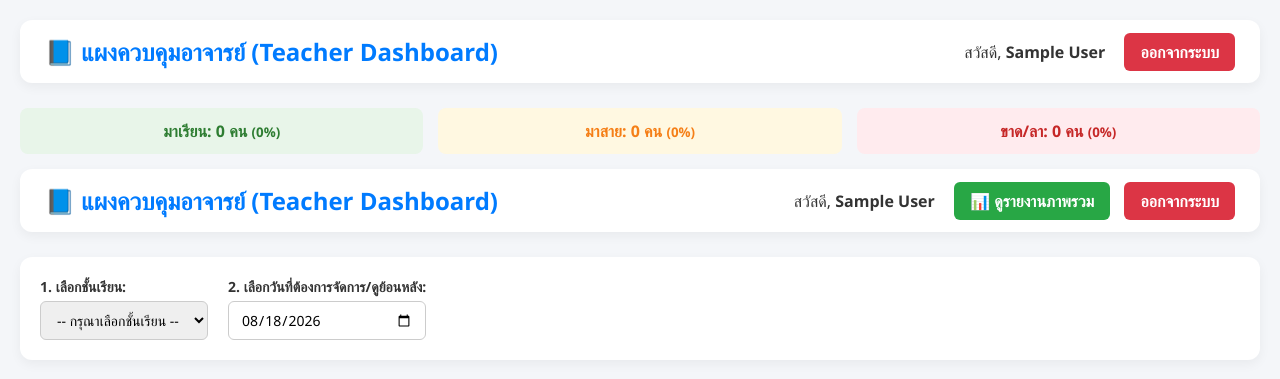
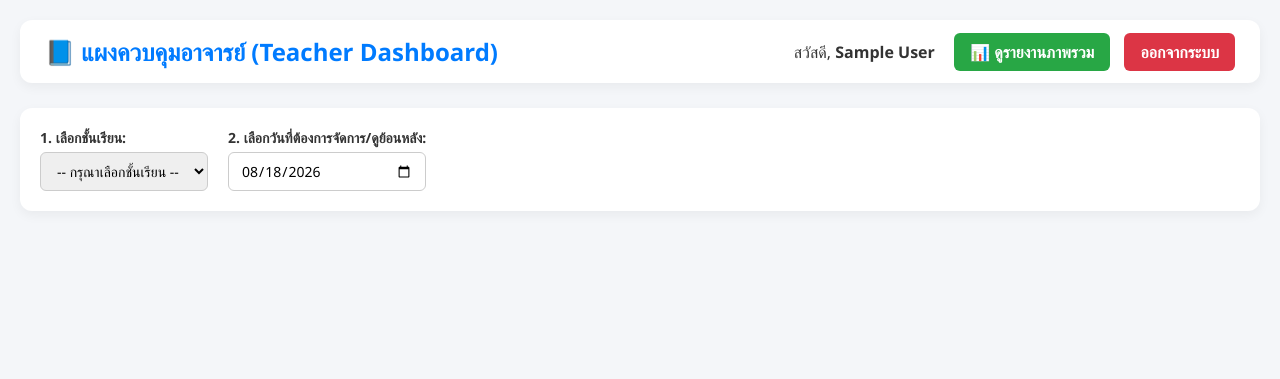
Before and after one commit to khathawutpoolperm89-coder/BTADBase, a Flask app: template templates/teacher_dashboard.html in a window 1280 px wide. Shown: the top 379 px of the page. Run offline with Flask 3, Linux system fonts and the light colour scheme; the template is opened without the code that fills it, so the values that code supplies are empty; the visitor is signed in with stand-in values (Sample User, id 1).

Commit message:
First commit for Render

```diff
--- a/templates/teacher_dashboard.html
+++ b/templates/teacher_dashboard.html
@@ -3,30 +3,33 @@
 <head>
     <meta charset="UTF-8">
     <meta name="viewport" content="width=device-width, initial-scale=1.0">
-    <title>Teacher Dashboard - ตรวจสอบย้อนหลัง</title>
+    <title>Teacher Dashboard - ระบบสำหรับอาจารย์</title>
     <style>
         * { box-sizing: border-box; font-family: 'Segoe UI', sans-serif; }
         body { background-color: #f4f6f9; margin: 0; padding: 20px; color: #333; }
 
+        /* Navbar */
         .navbar { display: flex; justify-content: space-between; align-items: center; background: #ffffff; padding: 15px 25px; border-radius: 12px; box-shadow: 0 4px 12px rgba(0,0,0,0.05); margin-bottom: 25px; }
         .navbar h2 { margin: 0; color: #007bff; }
-        .logout-btn { background: #dc3545; color: white; border: none; padding: 8px 16px; border-radius: 6px; cursor: pointer; text-decoration: none; font-weight: bold; }
+        .btn-report { background: #28a745; color: white; padding: 8px 16px; border-radius: 6px; text-decoration: none; font-weight: bold; margin-left: 15px; }
+        .btn-logout { background: #dc3545; color: white; border: none; padding: 8px 16px; border-radius: 6px; cursor: pointer; text-decoration: none; font-weight: bold; margin-left: 10px; }
 
         .card { background: white; padding: 20px; border-radius: 12px; box-shadow: 0 4px 12px rgba(0,0,0,0.05); margin-bottom: 20px; }
 
-        /* Bar เลือกห้องและวันที่ */
+        /* Filter Bar */
         .filter-bar { display: flex; gap: 20px; align-items: center; flex-wrap: wrap; }
         .form-control { display: flex; flex-direction: column; gap: 5px; }
         .form-control label { font-weight: bold; font-size: 14px; }
         select, input[type="date"] { padding: 8px 12px; border-radius: 6px; border: 1px solid #ccc; font-size: 14px; }
 
         /* สรุปยอดประจำวัน */
-        .summary-cards { display: grid; grid-template-columns: repeat(auto-fit, minmax(120px, 1fr)); gap: 15px; margin-bottom: 15px; }
-        .stat-box { padding: 12px; border-radius: 8px; text-align: center; font-weight: bold; }
+        .summary-cards { display: grid; grid-template-columns: repeat(auto-fit, minmax(180px, 1fr)); gap: 15px; margin-bottom: 20px; }
+        .stat-box { padding: 15px; border-radius: 10px; text-align: center; font-weight: bold; font-size: 15px; }
         .stat-present { background: #e8f5e9; color: #2e7d32; }
         .stat-late { background: #fff8e1; color: #f57f17; }
         .stat-absent { background: #ffebee; color: #c62828; }
 
+        /* Table */
         table { width: 100%; border-collapse: collapse; margin-top: 10px; }
         th, td { text-align: left; padding: 12px; border-bottom: 1px solid #eee; font-size: 14px; }
         th { background-color: #f8f9fa; color: #555; }
@@ -42,36 +45,17 @@
 </head>
 <body>
 
+    <!-- 1. Header Navbar (อันเดียว) -->
     <div class="navbar">
         <h2>📘 แผงควบคุมอาจารย์ (Teacher Dashboard)</h2>
         <div>
             <span>สวัสดี, <strong>{{ session['fullname'] }}</strong></span>
-            <a href="/logout" class="logout-btn" style="margin-left: 15px;">ออกจากระบบ</a>
+            <a href="/report" class="btn-report">📊 ดูรายงานภาพรวม</a>
+            <a href="/logout" class="btn-logout">ออกจากระบบ</a>
         </div>
     </div>
-<div class="summary-cards">
-    <div class="stat-box stat-present">
-        มาเรียน: <span id="countPresent">0</span> คน
-        <small>(<span id="percentPresent">0</span>%)</small>
-    </div>
-    <div class="stat-box stat-late">
-        มาสาย: <span id="countLate">0</span> คน
-        <small>(<span id="percentLate">0</span>%)</small>
-    </div>
-    <div class="stat-box stat-absent">
-        ขาด/ลา: <span id="countAbsent">0</span> คน
-        <small>(<span id="percentAbsent">0</span>%)</small>
-    </div>
-</div>
-<div class="navbar">
-    <h2>📘 แผงควบคุมอาจารย์ (Teacher Dashboard)</h2>
-    <div>
-        <span>สวัสดี, <strong>{{ session['fullname'] }}</strong></span>
-        <a href="/report" style="background:#28a745; color:white; padding:8px 16px; border-radius:6px; text-decoration:none; font-weight:bold; margin-left:15px;">📊 ดูรายงานภาพรวม</a>
-        <a href="/logout" class="logout-btn" style="margin-left: 10px;">ออกจากระบบ</a>
-    </div>
-</div>
-    <!-- เมนูตัวกรอง: ห้องเรียน + เลือกวันที่ย้อนหลัง -->
+
+    <!-- 2. ตัวกรองเลือกห้องและวันที่ -->
     <div class="card">
         <div class="filter-bar">
             <div class="form-control">
@@ -91,15 +75,24 @@
         </div>
     </div>
 
-    <!-- ตารางบันทึก/ดูย้อนหลัง -->
+    <!-- 3. ส่วนตารางเช็คชื่อและกล่องสรุปยอด -->
     <div class="card" id="studentCard" style="display: none;">
-        <h3 id="classTitle">รายชื่อนักเรียน</h3>
+        <h3 id="classTitle">เช็คชื่อนักเรียน</h3>
 
-        <!-- กล่องสรุปยอดประจำวัน -->
+        <!-- กล่องสรุปยอดประจำวัน (แสดงเฉพาะเมื่อเลือกห้องแล้ว) -->
         <div class="summary-cards">
-            <div class="stat-box stat-present">มาเรียน: <span id="countPresent">0</span> คน</div>
-            <div class="stat-box stat-late">มาสาย: <span id="countLate">0</span> คน</div>
-            <div class="stat-box stat-absent">ขาด/ลา: <span id="countAbsent">0</span> คน</div>
+            <div class="stat-box stat-present">
+                มาเรียน: <span id="countPresent">0</span> คน
+                (<span id="percentPresent">0</span>%)
+            </div>
+            <div class="stat-box stat-late">
+                มาสาย: <span id="countLate">0</span> คน
+                (<span id="percentLate">0</span>%)
+            </div>
+            <div class="stat-box stat-absent">
+                ขาด/ลา: <span id="countAbsent">0</span> คน
+                (<span id="percentAbsent">0</span>%)
+            </div>
         </div>
 
         <table>
@@ -120,7 +113,6 @@
 <script>
     const allStudentsData = {{ all_students | tojson }};
 
-    // ตั้งค่าวันที่เริ่มต้นในปฏิทินให้เป็น "วันนี้" อัตโนมัติ
     document.addEventListener("DOMContentLoaded", function() {
         document.getElementById('dateSelect').valueAsDate = new Date();
     });
@@ -140,12 +132,11 @@
         tbody.innerHTML = '';
         studentCard.style.display = 'block';
 
-        // กรองนักเรียนตามห้อง
         const filtered = allStudentsData.filter(s => s.class === selectedClass);
 
         if (filtered.length === 0) {
             tbody.innerHTML = '<tr><td colspan="3" style="text-align:center;">ไม่พบนักเรียนในห้องนี้</td></tr>';
-            updateSummary(0, 0, 0);
+            updateSummary(0, 0, 0, 0);
             return;
         }
 
@@ -174,16 +165,10 @@
         calculateStats();
     }
 
-    // คำนวณสรุปยอดประจำวันแบบ Real-time
     function calculateStats() {
         const rows = document.querySelectorAll('#studentTableBody tr');
-    const totalStudents = rows.length;
+        const total = rows.length;
         let present = 0, late = 0, absent = 0;
-
-    if (totalStudents === 0) {
-        updateSummary(0, 0, 0, 0);
-        return;
-    }
 
         rows.forEach((row, i) => {
             const status = document.querySelector(`input[name="status_${i}"]:checked`);
@@ -194,20 +179,18 @@
             }
         });
 
-    updateSummary(present, late, absent, totalStudents);
+        updateSummary(present, late, absent, total);
     }
+
     function updateSummary(present, late, absent, total) {
-    // คำนวณ % (ปัดเศษทศนิยม 1 ตำแหน่ง)
         const pPresent = total > 0 ? ((present / total) * 100).toFixed(1) : 0;
         const pLate = total > 0 ? ((late / total) * 100).toFixed(1) : 0;
         const pAbsent = total > 0 ? ((absent / total) * 100).toFixed(1) : 0;
 
-    // อัปเดตจำนวนคน
         document.getElementById('countPresent').textContent = present;
         document.getElementById('countLate').textContent = late;
         document.getElementById('countAbsent').textContent = absent;
 
-    // อัปเดต %
         document.getElementById('percentPresent').textContent = pPresent;
         document.getElementById('percentLate').textContent = pLate;
         document.getElementById('percentAbsent').textContent = pAbsent;
```
Lines whose indentation alone changed are shown as unchanged.
